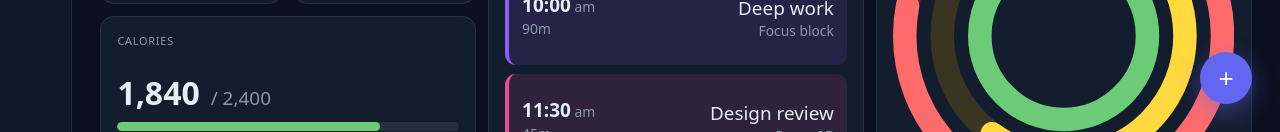
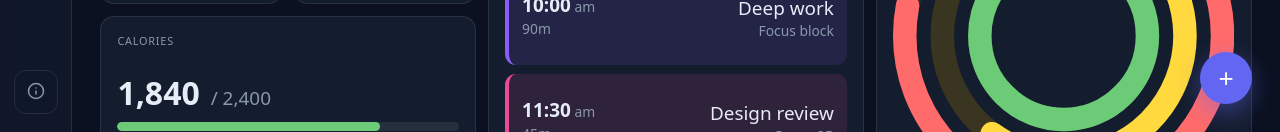
Before and after one commit to ben-yeung/bento-dash, a Next.js app: page / in a window 1280 px wide. Shown: the part 668-800 px from the top of the page. Built offline with nearby package versions, Linux system fonts and the light colour scheme.

Commit message:
feat: add info button to LeftBar that opens credits modal

```diff
--- a/components/shell/LeftBar.module.css
+++ b/components/shell/LeftBar.module.css
@@ -48,3 +48,7 @@
   font-size: 18px;
   line-height: 1;
 }
+.infoButton {
+  composes: iconButton;
+  margin-top: auto;
+}
--- a/components/shell/LeftBar.tsx
+++ b/components/shell/LeftBar.tsx
@@ -1,11 +1,13 @@
 'use client';
-import { PencilLine } from 'lucide-react';
+import { useState } from 'react';
+import { PencilLine, Info } from 'lucide-react';
 import styles from './LeftBar.module.css';
 import { useSettings } from '@/lib/state/settingsStore';
 import { useUi } from '@/lib/state/uiStore';
 import { useBoard } from '@/lib/state/boardStore';
 import { presentCategories } from '@/lib/grid/categories';
 import { WIDGET_REGISTRY } from '@/lib/widgets/registry';
+import { CreditsModal } from './CreditsModal';
 
 export function LeftBar() {
   const activeTags = useSettings((s) => s.activeTags);
@@ -14,6 +16,7 @@ export function LeftBar() {
   const toggleManageMode = useUi((s) => s.toggleManageMode);
   const widgets = useBoard((s) => s.widgets);
   const availableTags = presentCategories(widgets);
+  const [creditsOpen, setCreditsOpen] = useState(false);
 
   return (
     <aside className={styles.bar} aria-label="utility bar">
@@ -46,6 +49,15 @@ export function LeftBar() {
           </button>
         );
       })}
+      <button
+        className={styles.infoButton}
+        onClick={() => setCreditsOpen(true)}
+        aria-label="About"
+        title="About"
+      >
+        <Info size={18} />
+      </button>
+      <CreditsModal open={creditsOpen} onClose={() => setCreditsOpen(false)} />
     </aside>
   );
 }
```
Also changed, not shown: 1 other file (tests, documents, lock files or other folders).
